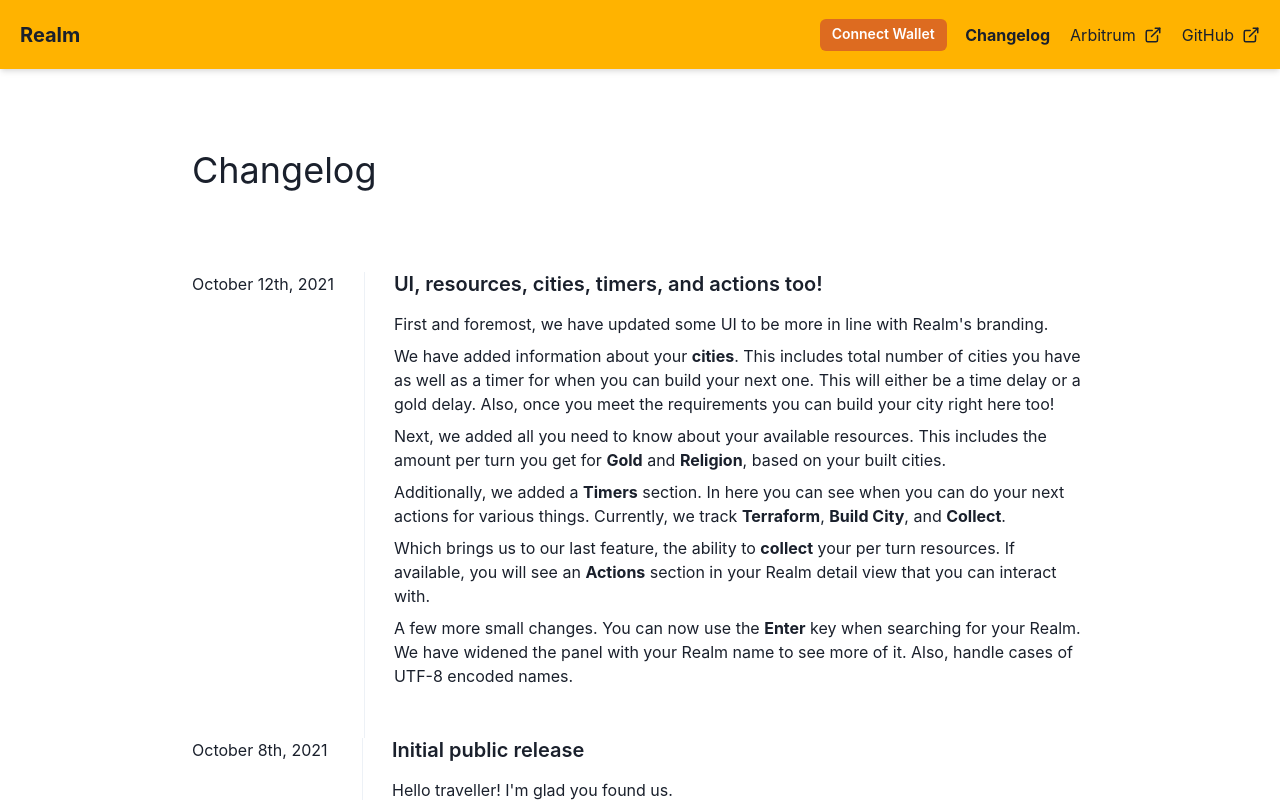
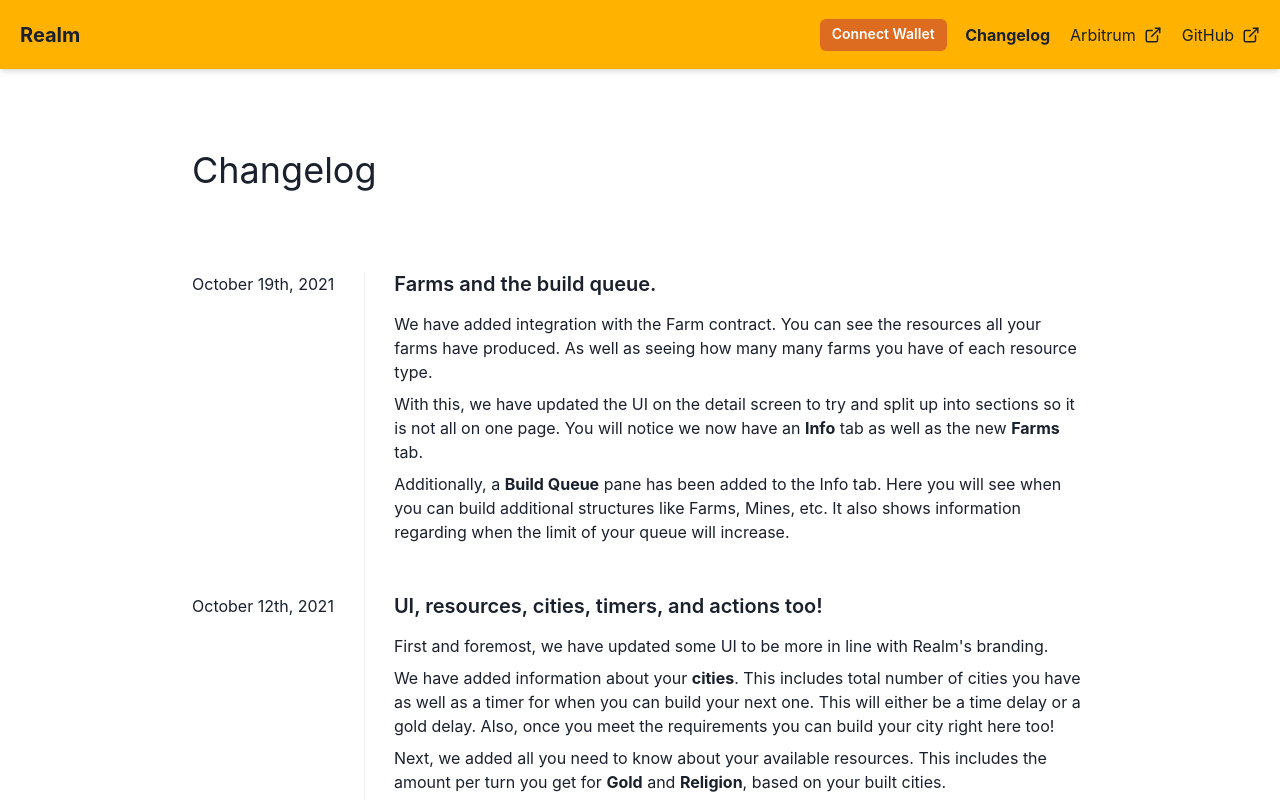
Before and after one commit to wyze/realm-ui, a Next.js app: page /changelog in a window 1280 px wide. Shown: the top 800 px of the page. Built offline with nearby package versions, Linux system fonts and the light colour scheme.

Commit message:
Add changelog entry

```diff
--- a/src/pages/changelog.tsx
+++ b/src/pages/changelog.tsx
@@ -31,6 +31,32 @@
         <Heading fontWeight="normal" py="20">
           Changelog
         </Heading>
+        <ChangelogSection>
+          <Text minW={140}>October 19th, 2021</Text>
+          <ChangelogDivider />
+          <VStack align="flex-start">
+            <Heading as="h4" fontWeight="semibold" mb="2" size="md">
+              Farms and the build queue.
+            </Heading>
+            <Text>
+              We have added integration with the Farm contract. You can see the
+              resources all your farms have produced. As well as seeing how many
+              many farms you have of each resource type.
+            </Text>
+            <Text>
+              With this, we have updated the UI on the detail screen to try and
+              split up into sections so it is not all on one page. You will
+              notice we now have an <strong>Info</strong> tab as well as the new{' '}
+              <strong>Farms</strong> tab.
+            </Text>
+            <Text>
+              Additionally, a <strong>Build Queue</strong> pane has been added
+              to the Info tab. Here you will see when you can build additional
+              structures like Farms, Mines, etc. It also shows information
+              regarding when the limit of your queue will increase.
+            </Text>
+          </VStack>
+        </ChangelogSection>
         <ChangelogSection>
           <Text minW={140}>October 12th, 2021</Text>
           <ChangelogDivider />
```
